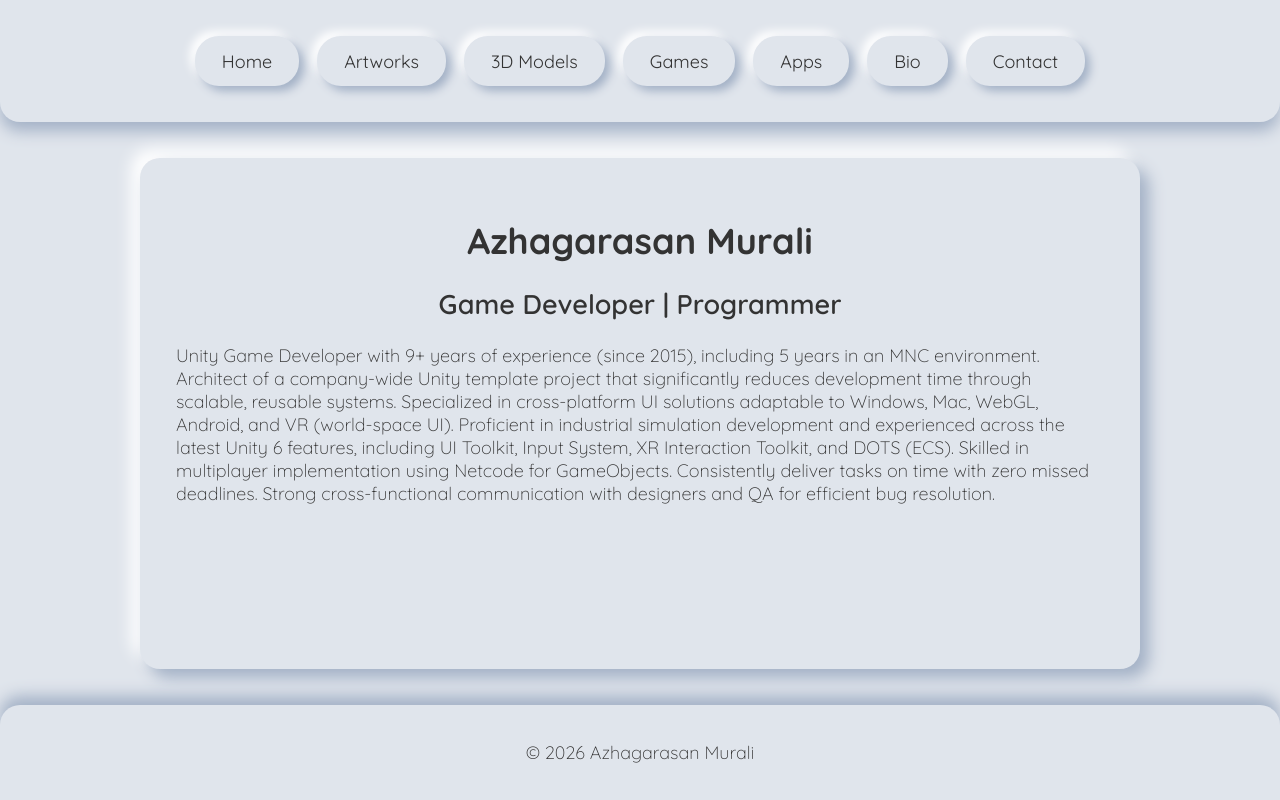
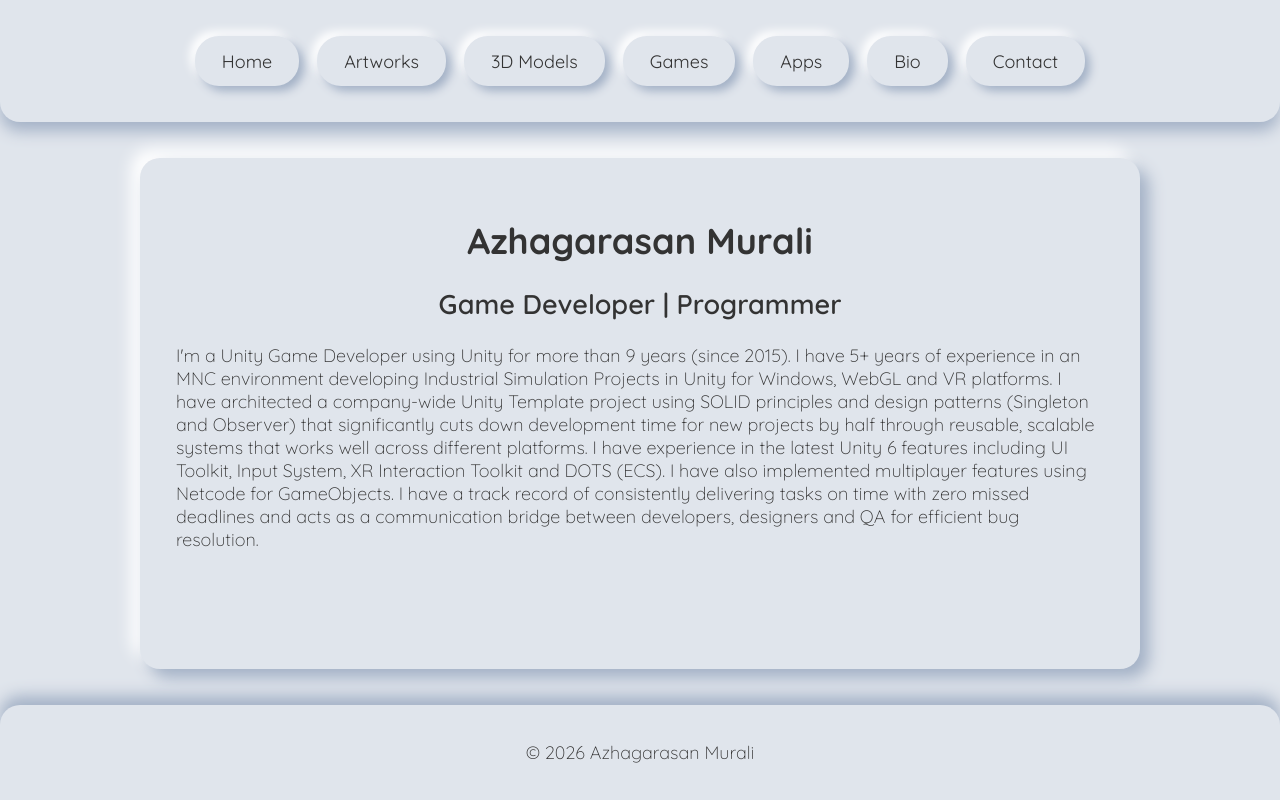
Before and after one commit to azhagarasanmurali/azhagarasanmurali.github.io, a React (Create React App) app: page / in a window 1280 px wide. Built offline with nearby package versions, Linux system fonts and the light colour scheme.

Commit message:
updated bio page

```diff
--- a/src/pages/Home.js
+++ b/src/pages/Home.js
@@ -5,18 +5,20 @@ const Home = () => (
 		<h1>Azhagarasan Murali</h1>
 		<h2>Game Developer | Programmer</h2>
 		<p>
-			Unity Game Developer with 9+ years of experience (since 2015),
-			including 5 years in an MNC environment. Architect of a company-wide
-			Unity template project that significantly reduces development time
-			through scalable, reusable systems. Specialized in cross-platform UI
-			solutions adaptable to Windows, Mac, WebGL, Android, and VR
-			(world-space UI). Proficient in industrial simulation development
-			and experienced across the latest Unity 6 features, including UI
-			Toolkit, Input System, XR Interaction Toolkit, and DOTS (ECS).
-			Skilled in multiplayer implementation using Netcode for GameObjects.
-			Consistently deliver tasks on time with zero missed deadlines.
-			Strong cross-functional communication with designers and QA for
-			efficient bug resolution.
+			I'm a Unity Game Developer using Unity for more than 9 years (since
+			2015). I have 5+ years of experience in an MNC environment
+			developing Industrial Simulation Projects in Unity for Windows,
+			WebGL and VR platforms. I have architected a company-wide Unity
+			Template project using SOLID principles and design patterns
+			(Singleton and Observer) that significantly cuts down development
+			time for new projects by half through reusable, scalable systems
+			that works well across different platforms. I have experience in the
+			latest Unity 6 features including UI Toolkit, Input System, XR
+			Interaction Toolkit and DOTS (ECS). I have also implemented
+			multiplayer features using Netcode for GameObjects. I have a track
+			record of consistently delivering tasks on time with zero missed
+			deadlines and acts as a communication bridge between developers,
+			designers and QA for efficient bug resolution.
 		</p>
 	</div>
 );
```
